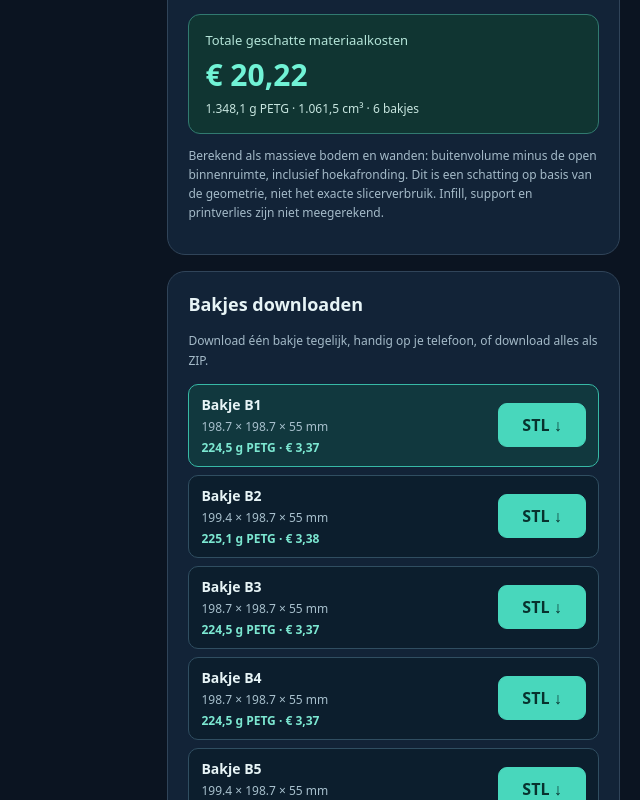
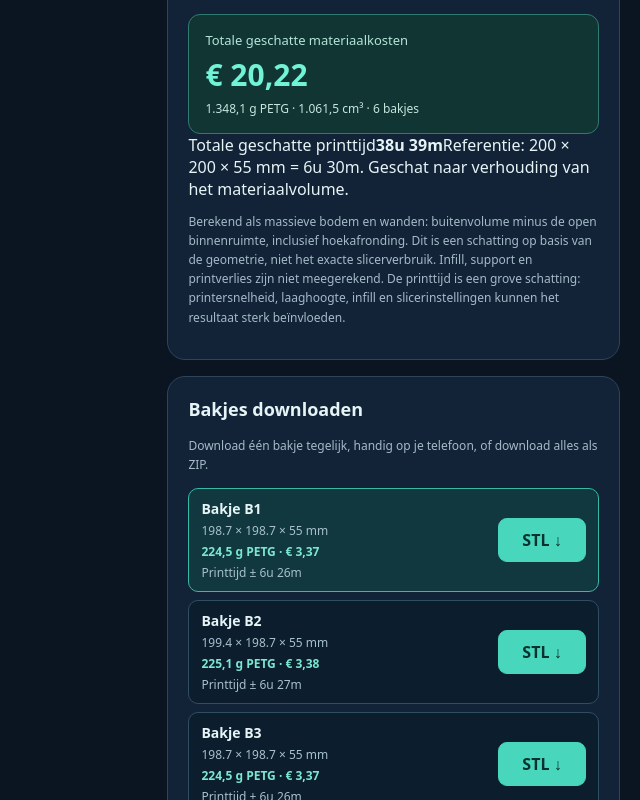
Before and after one commit to Perry3Dnl/2DLadeEitor, a Next.js app: page / in a window 1280 px wide. Shown: the part 1300-2100 px from the top of the page, without its empty margins (640-1280 px from the left). Built offline with nearby package versions, Linux system fonts and the light colour scheme.

Commit message:
feat: show rough print duration per bin and total alongside PETG costs

```diff
--- a/src/components/Designer.tsx
+++ b/src/components/Designer.tsx
@@ -6,6 +6,7 @@ import {exportAllBins,exportOneBin} from "@/lib/export-all";
 import {fitBinSize,type SizingAxis} from "@/lib/size-bin";
 import {parseSizeInput} from "@/lib/parse-size";
 import {estimateDrawerMaterial,PETG_DENSITY_G_CM3,MATERIAL_EUR_PER_GRAM} from "@/lib/material-estimate";
+import {estimateDrawerPrintTime,formatPrintMinutes} from "@/lib/print-time";
 import {previewBin} from "@/lib/preview";
 import {getCellCorners,moveCellCorner,CornerName,getCellSides,moveCellSide,CellSideName} from "@/lib/corners";
 const fmt=(v:number)=>Number.isFinite(v)?v.toFixed(1).replace(".0",""):"–";
@@ -34,6 +35,11 @@ export default function Designer(){
  const svgRef=useRef<SVGSVGElement>(null);
  const error=validateSettings(settings)||validateLayout(bins,settings);
  const densityError=!Number.isFinite(petgDensity)||petgDensity<=0?"Voer een geldige PETG-dichtheid boven 0 g/cm³ in.":null;
+ const printTime=useMemo(()=>{
+  if(error)return null;
+  try{return estimateDrawerPrintTime(bins,settings);}
+  catch{return null;}
+ },[bins,settings,error]);
  const estimate=useMemo(()=>{
   if(error||densityError)return null;
   try{return estimateDrawerMaterial(bins,settings,petgDensity);}
@@ -298,7 +304,12 @@ export default function Designer(){
       <strong>{euro(estimate.euros)}</strong>
       <span>{grams(estimate.grams)} g PETG · {grams(estimate.volumeCm3)} cm³ · {bins.length} bakjes</span>
     </div>:<p className="validation-error" role="status">{densityError||error||"Kan de materiaalraming niet berekenen."}</p>}
-    <p className="hint">Berekend als massieve bodem en wanden: buitenvolume minus de open binnenruimte, inclusief hoekafronding. Dit is een schatting op basis van de geometrie, niet het exacte slicerverbruik. Infill, support en printverlies zijn niet meegerekend.</p>
+    <div className="printtime-summary">
+      <span>Totale geschatte printtijd</span>
+      <strong>{printTime?formatPrintMinutes(printTime.minutes):"–"}</strong>
+      <span>Referentie: 200 × 200 × 55 mm = 6u 30m. Geschat naar verhouding van het materiaalvolume.</span>
+    </div>
+    <p className="hint">Berekend als massieve bodem en wanden: buitenvolume minus de open binnenruimte, inclusief hoekafronding. Dit is een schatting op basis van de geometrie, niet het exacte slicerverbruik. Infill, support en printverlies zijn niet meegerekend. De printtijd is een grove schatting: printersnelheid, laaghoogte, infill en slicerinstellingen kunnen het resultaat sterk beïnvloeden.</p>
   </section>
   <section className="panel"><h2>Bakjes downloaden</h2>
     <p className="hint">Download één bakje tegelijk, handig op je telefoon, of download alles als ZIP.</p>
@@ -310,6 +321,7 @@ export default function Designer(){
             <strong>Bakje B{index+1}</strong>
             <span>{fmt(dimensions.width)} × {fmt(dimensions.depth)} × {fmt(dimensions.height)} mm</span>
             {estimate?.items[index]&&<span className="material-bin-cost">{grams(estimate.items[index].grams)} g PETG · {euro(estimate.items[index].euros)}</span>}
+            {printTime?.items[index]!==undefined&&<span className="printtime-bin">Printtijd ± {formatPrintMinutes(printTime.items[index])}</span>}
           </div>
           <button type="button" aria-label={`Download STL van bakje B${index+1}`}
             onClick={()=>downloadOne(index)} disabled={!!error}>STL ↓</button>
```
